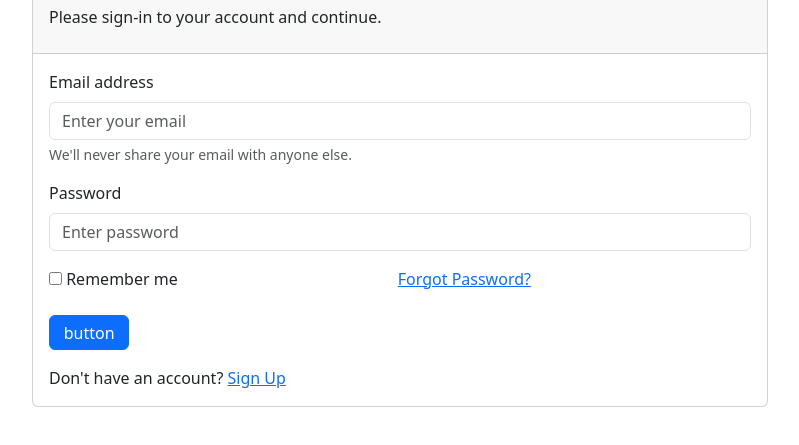
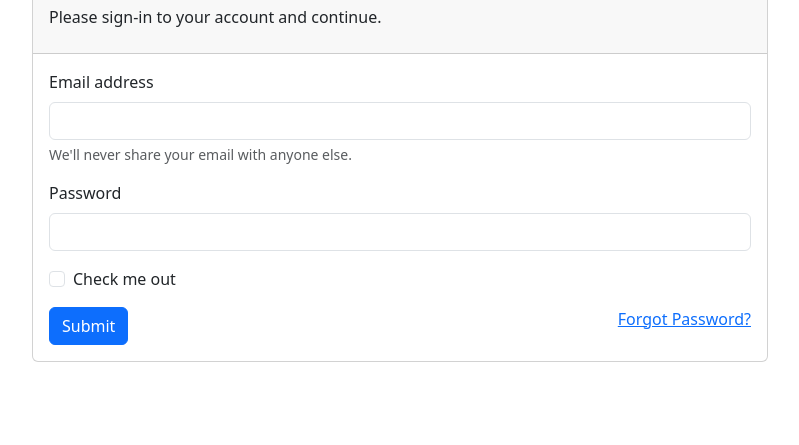
Before and after one commit to WebFizzy/form, a plain HTML site: page index.html in a window 1280 px wide. Shown: the part 121-566 px from the top of the page, without its empty margins (240-1039 px from the left). Drawn offline with Linux system fonts and the light colour scheme.

Commit message:
Update index.html

```diff
--- a/index.html
+++ b/index.html
@@ -10,52 +10,38 @@
 
     <script src="https://translate.google.com/translate_a/element.js?cb=googleTranslateElementInit"></script>
 
-    <script rel="stylesheet" href="./css/custom.css"></script>
+    <script rel="stylesheet" href="./css/boot.css"></script>
   </head>
   <body>
-    <script>
-      function googleTranslateElementInit() {
-      new google.translate.TranslateElement(
-      {pageLanguage: 'en'},
-      'google_translate_element'
-      );
-      }
-    </script>
-    <div id="google_translate_element"></div>
 
     <div class="container py-5" style="margin-top: 2rem;">
       <div class="row justify-content-center">
         <div class="col-md-8">
+
           <div class="card">
             <div class="card-header">
               <h4>Login Form</h4>
               <p class="auth-description">Please sign-in to your account and continue.</p>
             </div>
             <div class="card-body">
-                <form action="/" method="">
+              <form>
                 <div class="mb-3">
                   <label for="exampleInputEmail1" class="form-label">Email address</label>
-                    <input type="email" name="email" class="form-control" placeholder="Enter your email" id="exampleInputEmail1" aria-describedby="emailHelp">
+                  <input type="email" class="form-control" id="exampleInputEmail1" aria-describedby="emailHelp">
                   <div id="emailHelp" class="form-text">We'll never share your email with anyone else.</div>
                 </div>
                 <div class="mb-3">
                   <label for="exampleInputPassword1" class="form-label">Password</label>
-                    <input type="password" name="password" class="form-control" placeholder="Enter password" id="exampleInputPassword1">
+                  <input type="password" class="form-control" id="exampleInputPassword1">
                 </div>
-                  <div class="form-group" style="display: flex; justify-content: space-between; width: 100%;">
-                      <div class="custom-control custom-checkbox float-left">
-                        <input type="checkbox" name="rem" class="custom-control-input" id="customCheck">
-                        <label for="customCheck" class="custom-control-label">Remember me</label>
+                <div class="mb-3 form-check">
+                  <input type="checkbox" class="form-check-input" id="exampleCheck1">
+                  <label class="form-check-label" for="exampleCheck1">Check me out</label>
                 </div>
                 <div class="forgot" style="float: right;">
                   <a href="forgot.php" id="forgot-link">Forgot Password?</a>
                 </div>
-                      <div class="clearfix"></div>
-                    </div>
-                    <br>
-                    <a href="./Register.html" type="button" class="btn btn-primary" style="margin-bottom: 1rem;padding: .3rem .86rem;">button</a>
-                    <br>Don't have an account? <a href="">Sign Up</a>
-                  <!-- <button type="submit" name="login_btn" class="btn btn-primary" src="./Register.html" >Login</button> -->
+                <button type="submit" class="btn btn-primary">Submit</button>
               </form>
             </div>
           </div>
```
Lines whose indentation alone changed are shown as unchanged.
